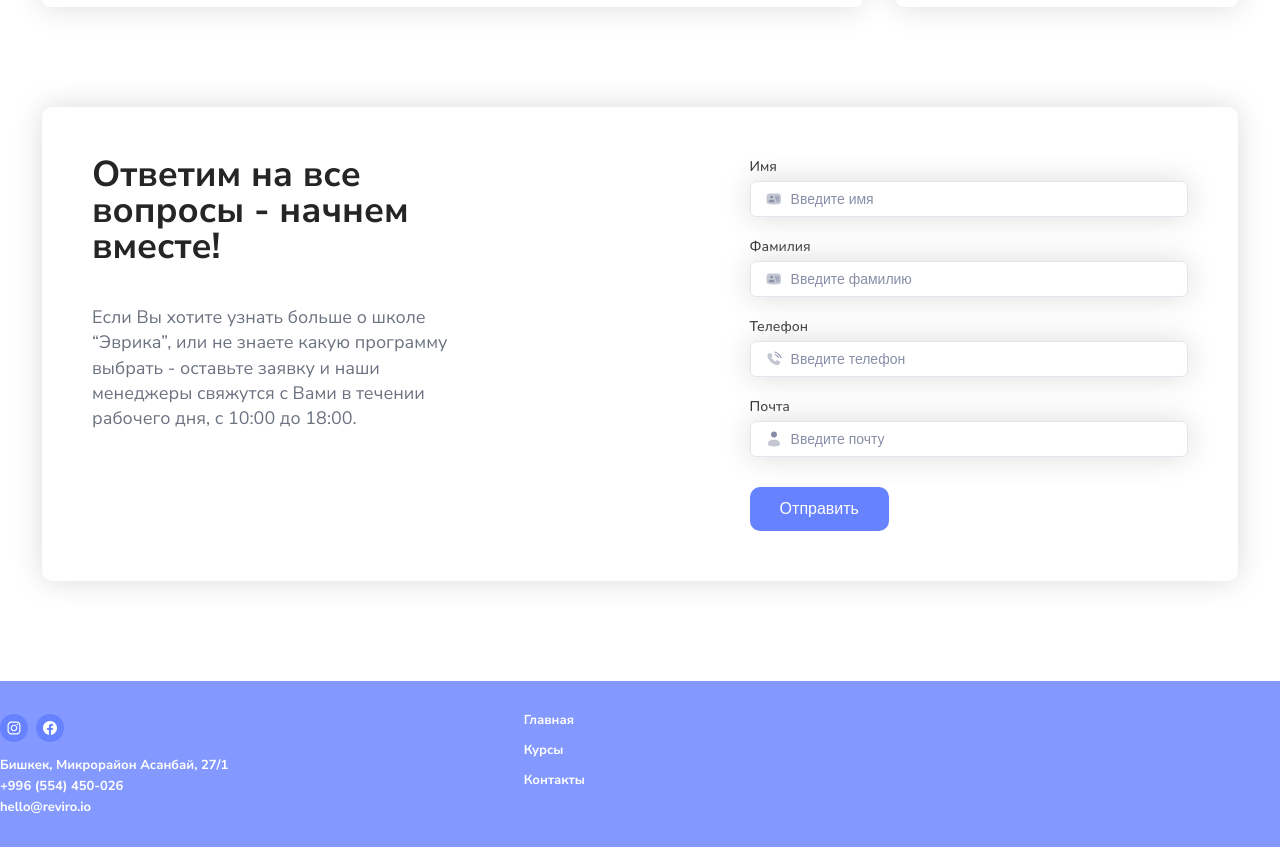
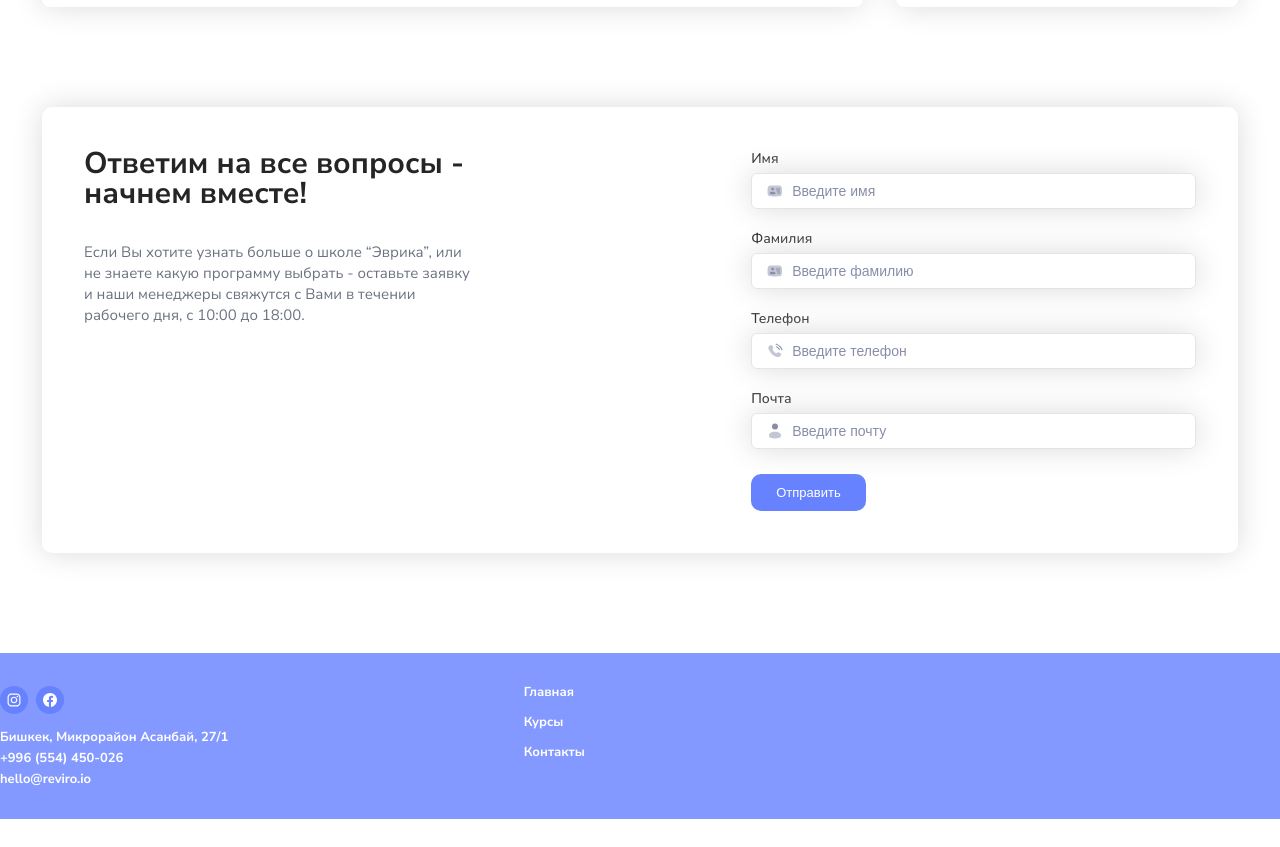
Before and after one commit to daniarmakyev/Evrika, a Next.js app: page / in a window 1280 px wide. Shown: the part 1771-2618 px from the top of the page. After the commit the page ends 2590 px from the top, so only its background shows below. Built offline with nearby package versions, Linux system fonts and the light colour scheme.

Commit message:
Made adaptive sign up page

```diff
--- a/src/components/SignupSection/styles.module.scss
+++ b/src/components/SignupSection/styles.module.scss
@@ -113,3 +113,374 @@
     }
   }
 }
+
+@include respond-above(md) {
+  .signup {
+    width: 100%;
+    height: 100%;
+    display: flex;
+    align-items: center;
+    justify-content: center;
+
+    &__container {
+      width: 100%;
+      height: 100%;
+      display: flex;
+      align-items: flex-start;
+      justify-content: space-between;
+      box-shadow: 0 0 30px rgba(219, 219, 219, 1);
+      border-radius: 10px;
+      overflow: hidden;
+      padding: 34px;
+    }
+
+    &__info {
+      width: 60%;
+      height: 100%;
+      display: flex;
+      flex-direction: column;
+      align-items: flex-start;
+      justify-content: flex-start;
+    }
+
+    &__title {
+      width: 100%;
+      height: 100%;
+      display: flex;
+      flex-direction: column;
+      align-items: flex-start;
+      justify-content: flex-start;
+      margin-bottom: 27px;
+
+      h3 {
+        width: 65%;
+        font-weight: bold;
+        font-size: 24px;
+        line-height: 100%;
+        color: $black;
+      }
+    }
+
+    &__description {
+      width: 100%;
+      height: 100%;
+      display: flex;
+      flex-direction: column;
+      align-items: flex-start;
+      justify-content: flex-start;
+
+      p {
+        width: 58%;
+        font-size: 12px;
+        line-height: 140%;
+        color: $placeholder;
+      }
+    }
+
+    &__form {
+      width: 40%;
+      height: 100%;
+      display: flex;
+      flex-direction: column;
+      align-items: flex-start;
+      justify-content: flex-start;
+
+      button {
+        width: auto;
+        height: 100%;
+        display: flex;
+        align-items: center;
+        justify-content: center;
+        background: $primary-button;
+        border-radius: 10px;
+        transition: all .3s ease-in-out;
+        cursor: pointer;
+        padding: 10px 20px;
+
+        &:hover {
+          background: $primary;
+        }
+
+        span {
+          font-size: 11px;
+          line-height: 100%;
+          color: $White;
+        }
+      }
+    }
+
+    &__wrapper {
+      width: 100%;
+      height: 100%;
+      display: flex;
+      flex-direction: column;
+      align-items: flex-start;
+      justify-content: flex-start;
+      margin-bottom: 20px;
+
+      input {
+        box-shadow: 0 0 30px rgba(219, 219, 219, 1);
+      }
+
+      label {
+        color: $black;
+      }
+    }
+  }
+}
+
+@include respond-above(lg) {
+  .signup {
+    &__container {
+      padding: 42px;
+    }
+
+    &__title {
+      margin-bottom: 33px;
+
+      h3 {
+        font-size: 30px;
+      }
+    }
+
+    &__description {
+      p {
+        font-size: 15px;
+      }
+    }
+
+    &__form {
+      button {
+        padding: 12px 25px;
+
+        span {
+          font-size: 13px;
+        }
+      }
+    }
+
+    &__wrapper {
+      margin-bottom: 25px;
+    }
+  }
+}
+
+@include respond-above(mac) {
+  .signup {
+    &__container {
+      padding: 50px;
+    }
+
+    &__title {
+      margin-bottom: 40px;
+
+      h3 {
+        font-size: 36px;
+      }
+    }
+
+    &__description {
+      p {
+        font-size: 18px;
+      }
+    }
+
+    &__form {
+      button {
+        padding: 14px 30px;
+
+        span {
+          font-size: 16px;
+        }
+      }
+    }
+
+    &__wrapper {
+      margin-bottom: 30px;
+    }
+  }
+}
+
+@include respond-above(xlg) {
+  .signup {
+    &__container {
+      padding: 56px;
+    }
+
+    &__title {
+      margin-bottom: 44px;
+
+      h3 {
+        font-size: 40px;
+      }
+    }
+
+    &__description {
+      p {
+        font-size: 20px;
+      }
+    }
+
+    &__form {
+      button {
+        padding: 16px 33px;
+
+        span {
+          font-size: 18px;
+        }
+      }
+    }
+
+    &__wrapper {
+      margin-bottom: 33px;
+    }
+  }
+}
+
+@include respond-above(fhd) {
+  .signup {
+    &__container {
+      padding: 67px;
+    }
+
+    &__title {
+      margin-bottom: 53px;
+
+      h3 {
+        font-size: 48px;
+      }
+    }
+
+    &__description {
+      p {
+        font-size: 24px;
+      }
+    }
+
+    &__form {
+      button {
+        padding: 19px 40px;
+
+        span {
+          font-size: 21px;
+        }
+      }
+    }
+
+    &__wrapper {
+      margin-bottom: 40px;
+    }
+  }
+}
+
+@include respond-above(fhd-plus) {
+  .signup {
+    &__container {
+      border-radius: 20px;
+      padding: 70px;
+    }
+
+    &__title {
+      margin-bottom: 56px;
+
+      h3 {
+        font-size: 50px;
+      }
+    }
+
+    &__description {
+      p {
+        font-size: 25px;
+      }
+    }
+
+    &__form {
+      button {
+        border-radius: 20px;
+        padding: 20px 42px;
+
+        span {
+          font-size: 22px;
+        }
+      }
+    }
+
+    &__wrapper {
+      margin-bottom: 42px;
+    }
+  }
+}
+
+@include respond-above(qhd) {
+  .signup {
+    &__container {
+      padding: 78px;
+    }
+
+    &__title {
+      margin-bottom: 62px;
+
+      h3 {
+        font-size: 56px;
+      }
+    }
+
+    &__description {
+      p {
+        font-size: 28px;
+      }
+    }
+
+    &__form {
+      button {
+        padding: 22px 47px;
+
+        span {
+          font-size: 25px;
+        }
+      }
+    }
+
+    &__wrapper {
+      margin-bottom: 47px;
+    }
+  }
+}
+
+@include respond-above(uhd) {
+  .signup {
+    &__container {
+      border-radius: 30px;
+      padding: 118px;
+    }
+
+    &__title {
+      margin-bottom: 94px;
+
+      h3 {
+        font-size: 85px;
+      }
+    }
+
+    &__description {
+      p {
+        font-size: 42px;
+      }
+    }
+
+    &__form {
+      button {
+        border-radius: 30px;
+        padding: 33px 71px;
+
+        span {
+          font-size: 38px;
+        }
+      }
+    }
+
+    &__wrapper {
+      margin-bottom: 71px;
+    }
+  }
+}
```
